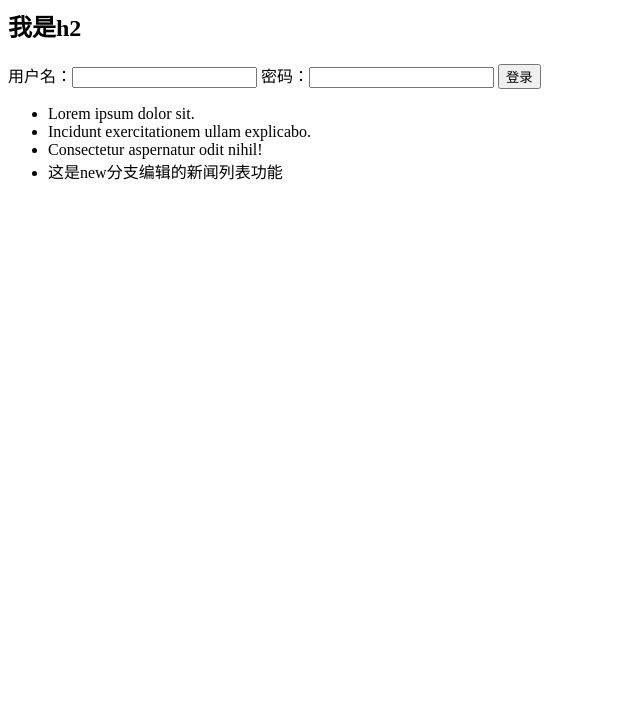
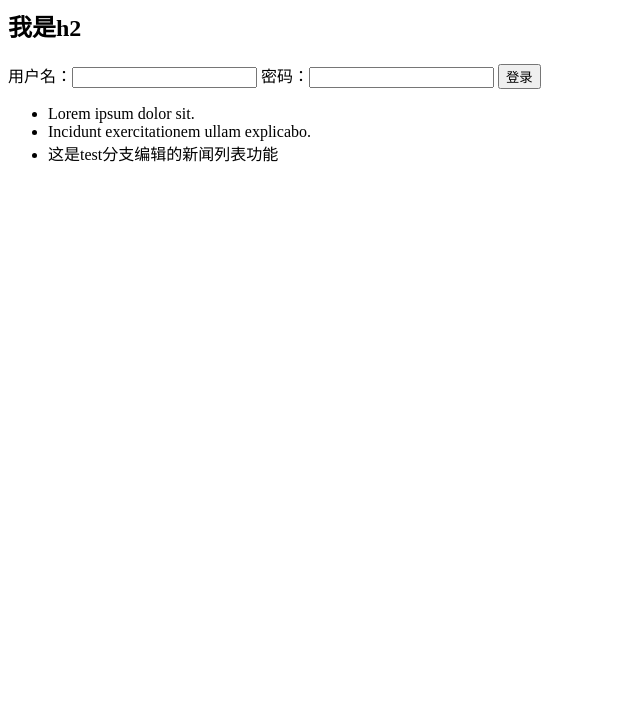
Before and after one commit to wangzhunnan/testgit, a plain HTML site: page index.html in a window 1280 px wide. Shown: the part 81-800 px from the top of the page, without its empty margins (0-640 px from the left). Drawn offline with Linux system fonts and the light colour scheme.

Commit message:
这是test分支新闻列表

```diff
--- a/index.html
+++ b/index.html
@@ -20,8 +20,7 @@
     <ul>
         <li>Lorem ipsum dolor sit.</li>
         <li>Incidunt exercitationem ullam explicabo.</li>
-        <li>Consectetur aspernatur odit nihil!</li>
-        <li>这是new分支编辑的新闻列表功能</li>
+        <li>这是test分支编辑的新闻列表功能</li>
     </ul>
 </body>
 </html>
```
